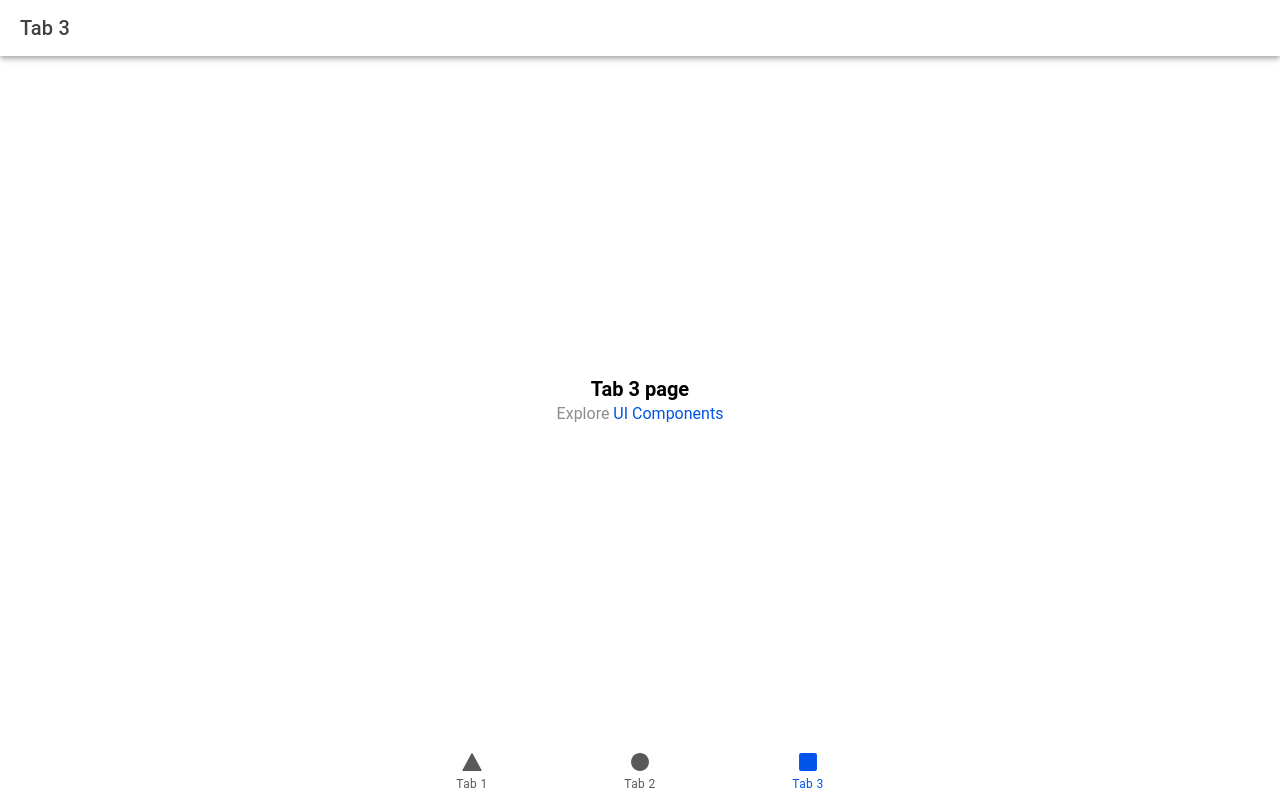
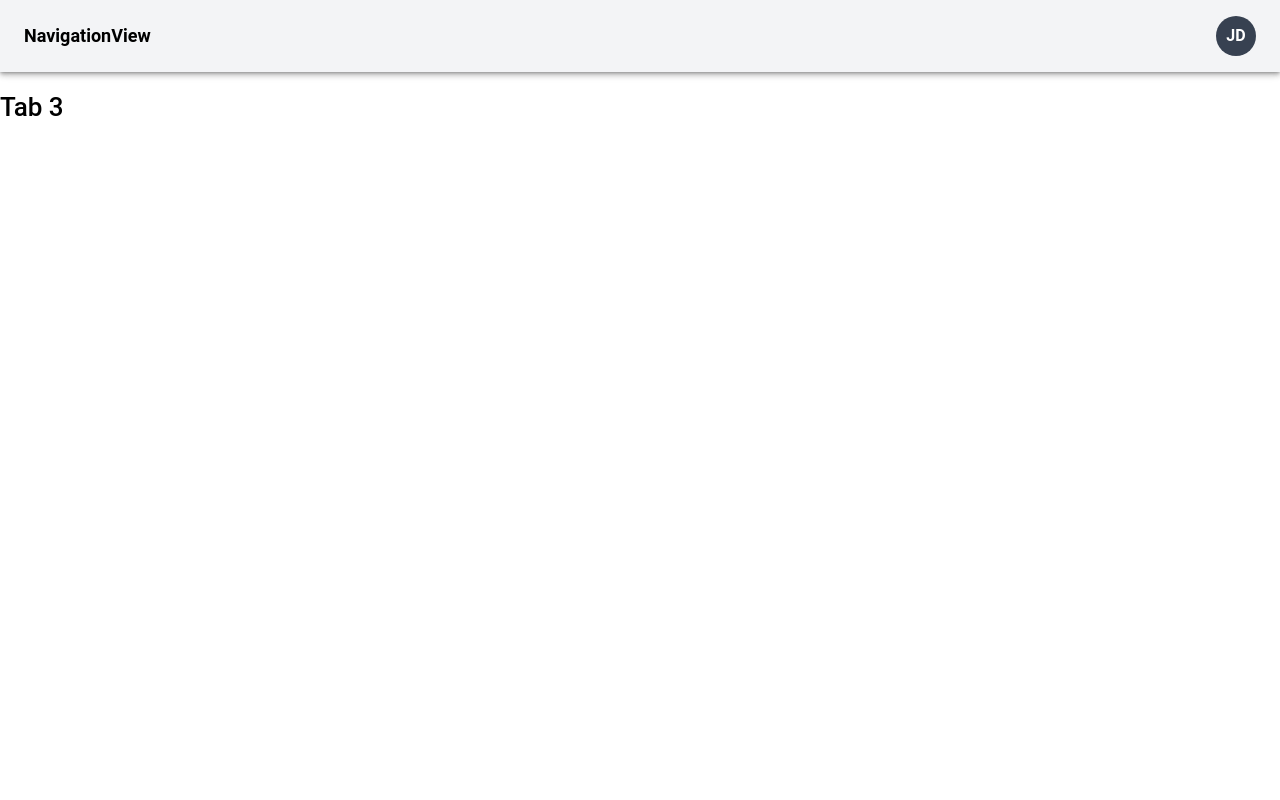
Before and after one commit to DimitarDevP/aiha-frontend, a React (Vite) app: page /tab3 in a window 1280 px wide. Built offline with nearby package versions, Linux system fonts and the light colour scheme.

Commit message:
files restructuring

```diff
--- a/src/App.tsx
+++ b/src/App.tsx
@@ -30,6 +30,9 @@ import '@ionic/react/css/text-transformation.css';
 import '@ionic/react/css/flex-utils.css';
 import '@ionic/react/css/display.css';
 import './theme/variables.css';
+import NavigationView from './components/Navigation/NavigationView';
+import Wrapper from './components/Wrapper';
+
 
 
 setupIonicReact();
@@ -40,32 +43,25 @@ const App: React.FC = () => (
       <IonTabs>
         <IonRouterOutlet>
           <Route exact path="/tab1">
+          <Wrapper>
             <Tab1 />
+          </Wrapper>
           </Route>
           <Route exact path="/tab2">
+          <Wrapper>
             <Tab2 />
+            </Wrapper>
           </Route>
           <Route path="/tab3">
+          <Wrapper>
             <Tab3 />
+          </Wrapper>
           </Route>
           <Route exact path="/">
             <Redirect to="/tab1" />
           </Route>
         </IonRouterOutlet>
-        <IonTabBar slot="bottom">
-          <IonTabButton tab="tab1" href="/tab1">
-            <IonIcon aria-hidden="true" icon={triangle} />
-            <IonLabel>Tab 1</IonLabel>
-          </IonTabButton>
-          <IonTabButton tab="tab2" href="/tab2">
-            <IonIcon aria-hidden="true" icon={ellipse} />
-            <IonLabel>Tab 2</IonLabel>
-          </IonTabButton>
-          <IonTabButton tab="tab3" href="/tab3">
-            <IonIcon aria-hidden="true" icon={square} />
-            <IonLabel>Tab 3</IonLabel>
-          </IonTabButton>
-        </IonTabBar>
+
       </IonTabs>
     </IonReactRouter>
   </IonApp>
--- a/src/components/ExploreContainer.css
+++ /dev/null
@@ -1,24 +0,0 @@
-.container {
-  text-align: center;
-  position: absolute;
-  left: 0;
-  right: 0;
-  top: 50%;
-  transform: translateY(-50%);
-}
-
-.container strong {
-  font-size: 20px;
-  line-height: 26px;
-}
-
-.container p {
-  font-size: 16px;
-  line-height: 22px;
-  color: #8c8c8c;
-  margin: 0;
-}
-
-.container a {
-  text-decoration: none;
-}
--- a/src/components/ExploreContainer.tsx
+++ /dev/null
@@ -1,16 +0,0 @@
-import './ExploreContainer.css';
-
-interface ContainerProps {
-  name: string;
-}
-
-const ExploreContainer: React.FC<ContainerProps> = ({ name }) => {
-  return (
-    <div className="container">
-      <strong>{name}</strong>
-      <p>Explore <a target="_blank" rel="noopener noreferrer" href="https://ionicframework.com/docs/components">UI Components</a></p>
-    </div>
-  );
-};
-
-export default ExploreContainer;
--- a/src/components/Navigation/NavigationView.tsx
+++ b/src/components/Navigation/NavigationView.tsx
@@ -1,9 +1,10 @@
 import React from 'react'
 import User from '../User/User'
+import { IonToolbar } from '@ionic/react'
 
 function NavigationView() {
   return (
-    <div className="flex justify-between items-center px-6 py-4 bg-gray-100 shadow">
+    <div className="flex justify-between items-center px-6 py-4 bg-gray-100 shadow z-[100000]">
       <div className="text-lg font-semibold">NavigationView</div>
       <User />
     </div>
--- a/src/components/User/User.tsx
+++ b/src/components/User/User.tsx
@@ -1,4 +1,5 @@
 import React, { useState } from 'react';
+import { NavLink } from 'react-router-dom';
 
 function User() {
   const [isOpen, setIsOpen] = useState(false);
@@ -11,16 +12,16 @@ function User() {
     <div className="relative">
       <div
         onClick={toggleMenu}
-        className="w-10 h-10 bg-gray-700 text-white rounded-full flex items-center justify-center cursor-pointer font-bold"
+        className="w-10 h-10 bg-gray-700 text-white rounded-full flex items-center justify-center cursor-pointer font-bold 100"
       >
         {initials}
       </div>
 
       {isOpen && (
-        <div className="absolute right-0 mt-2 w-40 bg-white border border-gray-200 rounded-lg shadow-lg z-50">
-          <button className="w-full text-left px-4 py-2 hover:bg-gray-100">User Profile</button>
-          <button className="w-full text-left px-4 py-2 hover:bg-gray-100">My Activity</button>
-          <button className="w-full text-left px-4 py-2 hover:bg-gray-100">Log Out</button>
+        <div className="absolute right-0 mt-2 w-40 bg-white border border-gray-200 rounded-lg shadow-lg z-[1000]">
+          <NavLink to="/tab1" className="block text-black w-full text-left px-4 py-2 hover:bg-gray-100">User Profile</NavLink>
+          <NavLink to="/tab2" className="block text-black w-full text-left px-4 py-2 hover:bg-gray-100">My Activity</NavLink>
+          <NavLink to="/tab3" className="block text-black w-full text-left px-4 py-2 hover:bg-gray-100">Log Out</NavLink>
         </div>
       )}
     </div>
--- /dev/null
+++ b/src/components/Wrapper/index.tsx
@@ -0,0 +1,18 @@
+import { IonContent, IonHeader, IonPage } from "@ionic/react";
+import NavigationView from "../Navigation/NavigationView";
+
+const Wrapper = ({ children }: any) => {
+  return (
+    <IonPage>
+      {/* Remove IonToolbar from NavigationView */}
+      <IonHeader className="z-[100000] relative">
+        <NavigationView />
+      </IonHeader>
+      <IonContent fullscreen>
+        {children}
+      </IonContent>
+    </IonPage>
+  );
+};
+
+export default Wrapper;
--- a/src/pages/Tab1.tsx
+++ b/src/pages/Tab1.tsx
@@ -1,24 +1,7 @@
-import { IonContent, IonHeader, IonPage, IonTitle, IonToolbar } from '@ionic/react';
-import ExploreContainer from '../components/ExploreContainer';
-import './Tab1.css';
-import NavigationView from '../components/Navigation/NavigationView';
 
 const Tab1: React.FC = () => {
   return (
-    <IonPage>
-      <IonHeader>
-        <IonToolbar>
-          <NavigationView />
-        </IonToolbar>
-      </IonHeader>
-      <IonContent fullscreen>
-        <IonHeader collapse="condense">
-          <IonToolbar>
-            <IonTitle size="large">Home</IonTitle>
-          </IonToolbar>
-        </IonHeader>
-      </IonContent>
-    </IonPage>
+    <h1>Home</h1>
   );
 };
 
--- a/src/pages/Tab2.tsx
+++ b/src/pages/Tab2.tsx
@@ -1,24 +1,7 @@
-import { IonContent, IonHeader, IonPage, IonTitle, IonToolbar } from '@ionic/react';
-import ExploreContainer from '../components/ExploreContainer';
-import './Tab2.css';
 
 const Tab2: React.FC = () => {
   return (
-    <IonPage>
-      <IonHeader>
-        <IonToolbar>
-          <IonTitle>Tab 2</IonTitle>
-        </IonToolbar>
-      </IonHeader>
-      <IonContent fullscreen>
-        <IonHeader collapse="condense">
-          <IonToolbar>
-            <IonTitle size="large">Tab 2</IonTitle>
-          </IonToolbar>
-        </IonHeader>
-        <ExploreContainer name="Tab 2 page" />
-      </IonContent>
-    </IonPage>
+    <h1>Tab 2</h1>
   );
 };
 
--- a/src/pages/Tab3.tsx
+++ b/src/pages/Tab3.tsx
@@ -1,24 +1,7 @@
-import { IonContent, IonHeader, IonPage, IonTitle, IonToolbar } from '@ionic/react';
-import ExploreContainer from '../components/ExploreContainer';
-import './Tab3.css';
 
 const Tab3: React.FC = () => {
   return (
-    <IonPage>
-      <IonHeader>
-        <IonToolbar>
-          <IonTitle>Tab 3</IonTitle>
-        </IonToolbar>
-      </IonHeader>
-      <IonContent fullscreen>
-        <IonHeader collapse="condense">
-          <IonToolbar>
-            <IonTitle size="large">Tab 3</IonTitle>
-          </IonToolbar>
-        </IonHeader>
-        <ExploreContainer name="Tab 3 page" />
-      </IonContent>
-    </IonPage>
+    <h1>Tab 3</h1>
   );
 };
 
```
Also changed, not shown: src/pages/Tab1.css (deleted), src/pages/Tab2.css (deleted), src/pages/Tab3.css (deleted).
